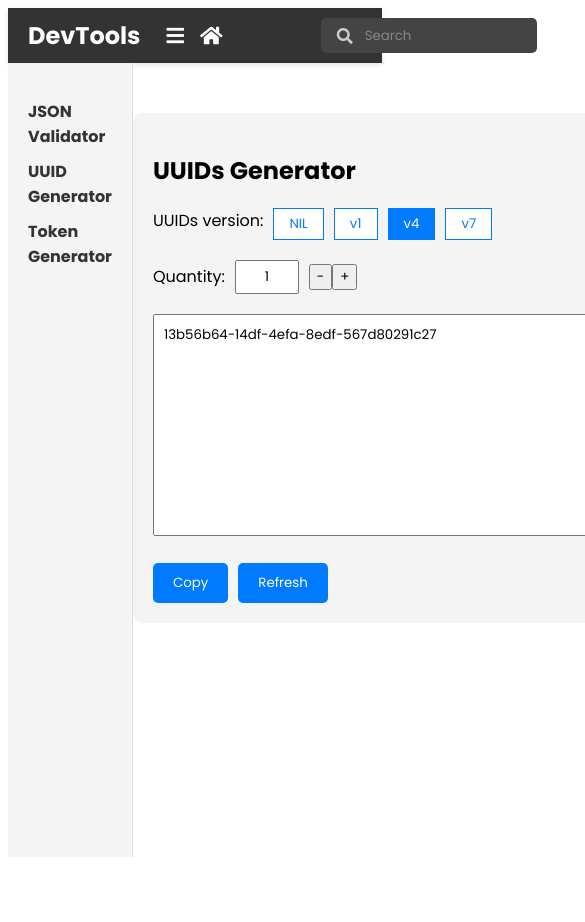
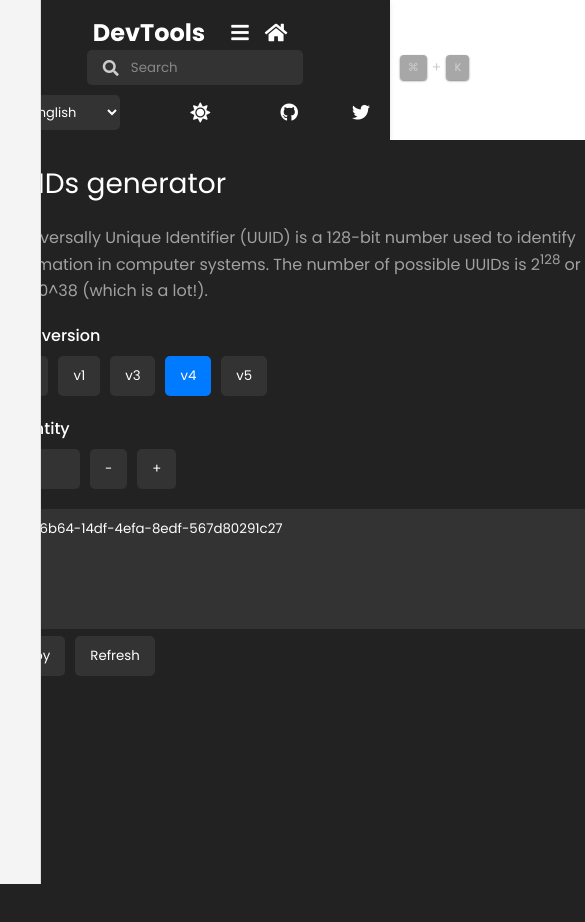
Before and after one commit to sergey-voloshin02/my-tools-page, a Vue app: page /uuid-generator in a window 390 px wide. Shown: the top 922 px of the page, 585 px wide, since content can reach past the window. Before the commit the page ends 865 px from the top, so only its background shows below. Built offline with nearby package versions, Linux system fonts and the light colour scheme.

Commit message:
upd design

```diff
--- a/src/App.vue
+++ b/src/App.vue
@@ -4,7 +4,7 @@
 
     <SearchBar ref="searchBar" />
 
-    <div class="main-container">
+    <div class="main-container" :class="{ 'menu-hidden': !isMenuVisible }">
       <!-- Левое меню без логотипа -->
       <aside class="left-menu" v-if="isMenuVisible">
         <ul>
@@ -41,9 +41,20 @@ export default {
       this.$refs.searchBar.openSearch();
     },
     toggleMenu() {
-      const leftMenu = document.querySelector('.left-menu');
-      leftMenu.classList.toggle('collapsed');
+      this.isMenuVisible = !this.isMenuVisible; // Переключаем видимость меню
     },
+    closeMenu() {
+      this.isMenuVisible = false; // Закрываем меню на мобильных устройствах
+    },
+  },
+  mounted() {
+    window.addEventListener('resize', () => {
+      if (window.innerWidth <= 768) {
+        this.isMenuVisible = false; // Автоматически закрываем меню на мобильных устройствах
+      } else {
+        this.isMenuVisible = true; // Отображаем меню на большом экране
+      }
+    });
   },
 };
 </script>
@@ -53,19 +64,18 @@ export default {
   font-family: 'Poppins', sans-serif;
 }
 
-button {
-  font-family: 'Poppins', sans-serif;
+body {
+  margin: 0;
 }
 
-input,
-select,
-textarea {
-  font-family: 'Poppins', sans-serif;
+main {
+  background-color: #222;
 }
 
 .main-container {
   display: flex;
   height: calc(100vh - 50px);
+  transition: margin-left 0.3s ease;
 }
 
 .left-menu {
@@ -73,6 +83,7 @@ textarea {
   width: 200px;
   padding: 20px;
   border-right: 1px solid #ddd;
+  transition: transform 0.3s ease;
 }
 
 .left-menu ul {
@@ -87,7 +98,7 @@ textarea {
 .left-menu a {
   text-decoration: none;
   color: #333;
-  font-weight: bold;
+  /* font-weight: bold; */
   transition: color 0.3s;
 }
 
@@ -97,20 +108,38 @@ textarea {
 
 .content {
   flex: 1;
+  transition: margin-left 0.3s ease;
 }
 
-.left-menu {
-  background-color: #f4f4f4;
-  width: 200px;
-  padding: 20px;
-  border-right: 1px solid #ddd;
-  transition: width 0.3s ease;
+/* Мобильная версия */
+@media (max-width: 768px) {
+  .left-menu {
+    position: fixed;
+    left: -200px;
+    top: 0;
+    height: 100%;
+    z-index: 999;
+    transition: transform 0.3s ease;
+  }
+
+  .main-container.menu-hidden .left-menu {
+    transform: translateX(-100%);
+  }
+
+  .main-container.menu-hidden .content {
+    margin-left: 0;
+  }
 }
 
 .left-menu.collapsed {
-  width: 0;
-  padding: 0;
-  overflow: hidden;
+  transform: translateX(-100%);
 }
 
+.menu-hidden .left-menu {
+  transform: translateX(-100%);
+}
+
+.menu-hidden .content {
+  margin-left: 0;
+}
 </style>
--- a/src/components/Navbar.vue
+++ b/src/components/Navbar.vue
@@ -59,6 +59,9 @@
         },
         toggleMenu() {
             this.$emit('toggle-menu');
+            if (window.innerWidth <= 768) {
+                this.$emit('close-menu'); // Закрываем меню при маленьких экранах
+            }
         },
         changeLanguage() {
             console.log(`Language changed to ${this.selectedLanguage}`);
@@ -72,17 +75,38 @@
 </script>
 
 <style scoped>
+@media (max-width: 768px) {
+    .navbar {
+        flex-direction: column;
+        /* Меню навбар занимает весь экран */
+        align-items: flex-start;
+    }
+
+    .search-input {
+        width: 100%;
+    }
+
+    .right-section {
+        margin-top: 10px;
+        width: 100%;
+        /* Растягиваем секцию справа по ширине */
+        display: flex;
+        justify-content: space-between;
+    }
+}
+
 .navbar {
     display: flex;
     justify-content: space-between;
     align-items: center;
-    background-color: #333;
-    padding: 10px 20px;
+    background-color: #222;
+    padding: 15px 20px 10px 20px;
     color: white;
     box-shadow: 0 2px 5px rgba(0, 0, 0, 0.1);
 }
 
-  .left-section, .right-section {
+.left-section,
+.right-section {
     display: flex;
     align-items: center;
 }
@@ -93,7 +117,9 @@
     justify-content: center;
 }
 
-  .menu-btn, .home-btn, .theme-btn {
+.menu-btn,
+.home-btn,
+.theme-btn {
     background: none;
     border: none;
     color: white;
@@ -105,7 +131,7 @@
 .search-input {
     display: flex;
     align-items: center;
-    background-color: #444;
+    background-color: #333;
     border-radius: 5px;
     padding: 5px 10px;
     width: 50%;
@@ -152,11 +178,13 @@
 }
 
 .right-section select {
-    background-color: #444;
+    background-color: #333;
     color: white;
     border: none;
-    padding: 5px;
+    padding: 7px;
     margin-right: 10px;
+    border-radius: 5px;
+    font-size: 13px;
 }
 
 .icon-btn {
--- a/src/components/SearchBar.vue
+++ b/src/components/SearchBar.vue
@@ -219,7 +219,7 @@
     flex: 1;
     padding: 10px;
     border: none;
-    background-color: #444;
+    background-color: #333;
     color: white;
     border-radius: 5px;
     font-size: 18px;
@@ -260,20 +260,21 @@
     padding: 10px;
     display: flex;
     align-items: center;
-    border-bottom: 1px solid #444;
+    border-bottom: 1px solid #1e1e1e;
     cursor: pointer;
     transition: background-color 0.2s ease, transform 0.2s ease;
+    border-radius: 5px;
   }
 
   .search-result:hover, .search-result.active {
-    background-color: #444;
+    background-color: #1fa54c;
     transform: scale(1.01);
   }
 
   .result-icon {
     margin-right: 10px;
     font-size: 20px;
-    color: #0fbf3a;
+    color: #ccc;
   }
 
   .result-info {
@@ -287,6 +288,6 @@
 
   .result-description {
     font-size: 12px;
-    color: #aaa;
+    color: #ccc;
   }
   </style>
--- a/src/components/UUIDGenerator.vue
+++ b/src/components/UUIDGenerator.vue
@@ -1,33 +1,40 @@
 <template>
   <div class="uuid-generator">
-    <h2>UUIDs Generator</h2>
+    <h2>UUIDs generator</h2>
+    <p class="description">
+      A Universally Unique Identifier (UUID) is a 128-bit number used to identify information in computer systems.
+      The number of possible UUIDs is 2<sup>128</sup> or about 3.4×10^38 (which is a lot!).
+    </p>
 
     <div class="version-selection">
-      <span>UUIDs version:</span>
+      <span>UUID version</span>
       <button
         v-for="version in versions"
         :key="version"
         @click="setUUIDVersion(version)"
         :class="{ active: version === uuidVersion }"
+        class="btn version-btn"
       >
         {{ version }}
       </button>
     </div>
 
     <div class="quantity-selection">
-      <span>Quantity:</span>
-      <input v-model.number="uuidCount" readonly />
-      <div class="quantity-buttons">
-        <button @click="decreaseCount">-</button>
-        <button @click="increaseCount">+</button>
+      <span>Quantity</span>
+      <div class="quantity-wrapper">
+        <input v-model.number="uuidCount" readonly />
+        <div class="quantity-buttons">
+          <button @click="decreaseCount" class="btn">-</button>
+          <button @click="increaseCount" class="btn">+</button>
+        </div>
       </div>
     </div>
 
     <textarea v-model="uuidsText" readonly class="uuid-textarea"></textarea>
 
     <div class="actions">
-      <button @click="copyToClipboard">Copy</button>
-      <button @click="refreshUUIDs">Refresh</button>
+      <button @click="copyToClipboard" class="btn">Copy</button>
+      <button @click="refreshUUIDs" class="btn">Refresh</button>
     </div>
   </div>
 </template>
@@ -39,40 +46,37 @@ export default {
   name: 'UUIDGenerator',
   data() {
     return {
-      versions: ['NIL', 'v1', 'v4', 'v7'],
-      uuidVersion: 'v4', // По умолчанию v4
-      uuidCount: 1, // По умолчанию 1 UUID
-      uuids: [], // Массив для хранения UUID
-      uuidsText: '', // Строка для отображения UUID в textarea
+      versions: ['NIL', 'v1', 'v3', 'v4', 'v5'],
+      uuidVersion: 'v4',
+      uuidCount: 1,
+      uuids: [],
+      uuidsText: '',
     };
   },
   mounted() {
-    this.generateUUIDs(); // Генерация UUID при загрузке страницы
+    this.generateUUIDs();
   },
   methods: {
     setUUIDVersion(version) {
       this.uuidVersion = version;
-      this.generateUUIDs(); // Перегенерация при смене версии
+      this.generateUUIDs();
     },
     generateUUIDs() {
       this.uuids = [];
       for (let i = 0; i < this.uuidCount; i++) {
         let uuid = '';
         if (this.uuidVersion === 'NIL') {
-          uuid = '00000000-0000-0000-0000-000000000000'; // NIL UUID
+          uuid = '00000000-0000-0000-0000-000000000000';
         } else if (this.uuidVersion === 'v1') {
           uuid = uuidv1();
         } else if (this.uuidVersion === 'v4') {
           uuid = uuidv4();
-        } else if (this.uuidVersion === 'v7') {
-          uuid = this.generateUUIDv7(); // Пример для UUID v7
+        } else if (this.uuidVersion === 'v5') {
+          uuid = this.generateUUIDv7();
         }
         this.uuids.push(uuid);
       }
-      this.uuidsText = this.uuids.join('\n'); // Объединение UUID в строку
-    },
-    generateUUIDv7() {
-      return 'f7b1cf80-e88b-7dc4-8000-000000000000'; // Пример UUID v7
+      this.uuidsText = this.uuids.join('\n');
     },
     copyToClipboard() {
       navigator.clipboard.writeText(this.uuidsText).then(() => {
@@ -80,16 +84,16 @@ export default {
       });
     },
     refreshUUIDs() {
-      this.generateUUIDs(); // Обновление UUID при нажатии Refresh
+      this.generateUUIDs();
     },
     increaseCount() {
       this.uuidCount++;
-      this.generateUUIDs(); // Перегенерация при изменении количества
+      this.generateUUIDs();
     },
     decreaseCount() {
       if (this.uuidCount > 1) {
         this.uuidCount--;
-        this.generateUUIDs(); // Перегенерация при уменьшении количества
+        this.generateUUIDs();
       }
     },
   },
@@ -99,73 +103,91 @@ export default {
 <style scoped>
 .uuid-generator {
   width: 650px;
-    margin: 50px auto;
-    padding: 20px;
-    background-color: #f4f4f4;
-    border-radius: 10px;
+  margin: auto;
+  /* padding: 20px; */
+  color: #fff;
 }
 
-.version-selection {
-  display: flex;
-  gap: 10px;
+h2 {
+  font-size: 28px;
+  margin-bottom: 20px;
+  font-weight: 400;
+}
+
+.description {
+  font-size: 16px;
+  color: #a1a1a1;
   margin-bottom: 20px;
 }
 
-.version-selection button {
-  padding: 5px 15px;
-  border: 1px solid #007bff;
-  background-color: white;
-  color: #007bff;
-  cursor: pointer;
+.version-selection, .quantity-selection {
+  margin-bottom: 20px;
 }
 
-.version-selection .active {
+.version-selection span, .quantity-selection span {
+  display: block;
+  font-weight: 500;
+  margin-bottom: 8px;
+}
+
+.btn {
+  background-color: #333;
+  color: #fff;
+  border: none;
+  border-radius: 5px;
+  padding: 10px 15px;
+  cursor: pointer;
+  transition: background-color 0.2s ease;
+}
+
+.btn:hover {
+  background-color: #555555;
+}
+
+.version-btn {
+  margin-right: 10px;
+}
+
+.version-btn.active {
   background-color: #007bff;
   color: white;
 }
 
-.quantity-selection {
-  display: flex;
-  align-items: center;
-  gap: 10px;
-  margin-bottom: 20px;
+.quantity-selection input {
+  width: 60px;
+  text-align: center;
+  border: none;
+  background-color: #333;
+  color: #fff;
+  padding: 10px;
+  border-radius: 5px;
 }
 
 .quantity-buttons {
   display: flex;
-  margin-right: 5px;
+  gap: 10px;
 }
 
-.quantity-selection input {
-  text-align: center;
-  width: 50px;
-  padding: 5px;
+.quantity-wrapper {
+  display: flex;
+  align-items: center;
+  gap: 10px;
 }
 
 .uuid-textarea {
   width: 100%;
-  max-width: 500px;
-  height: 200px;
+  height: 100px;
   padding: 10px;
-  margin-bottom: 20px;
+  background-color: #333;
+  border-radius: 5px;
+  color: white;
+  /* margin-bottom: 20px; */
   resize: none;
+  border: none;
 }
 
 .actions {
   display: flex;
   gap: 10px;
 }
-
-.actions button {
-  padding: 10px 20px;
-  background-color: #007bff;
-  color: white;
-  border: none;
-  border-radius: 5px;
-  cursor: pointer;
-}
-
-.actions button:hover {
-  background-color: #0056b3;
-}
 </style>
```
Lines whose indentation alone changed are shown as unchanged.
